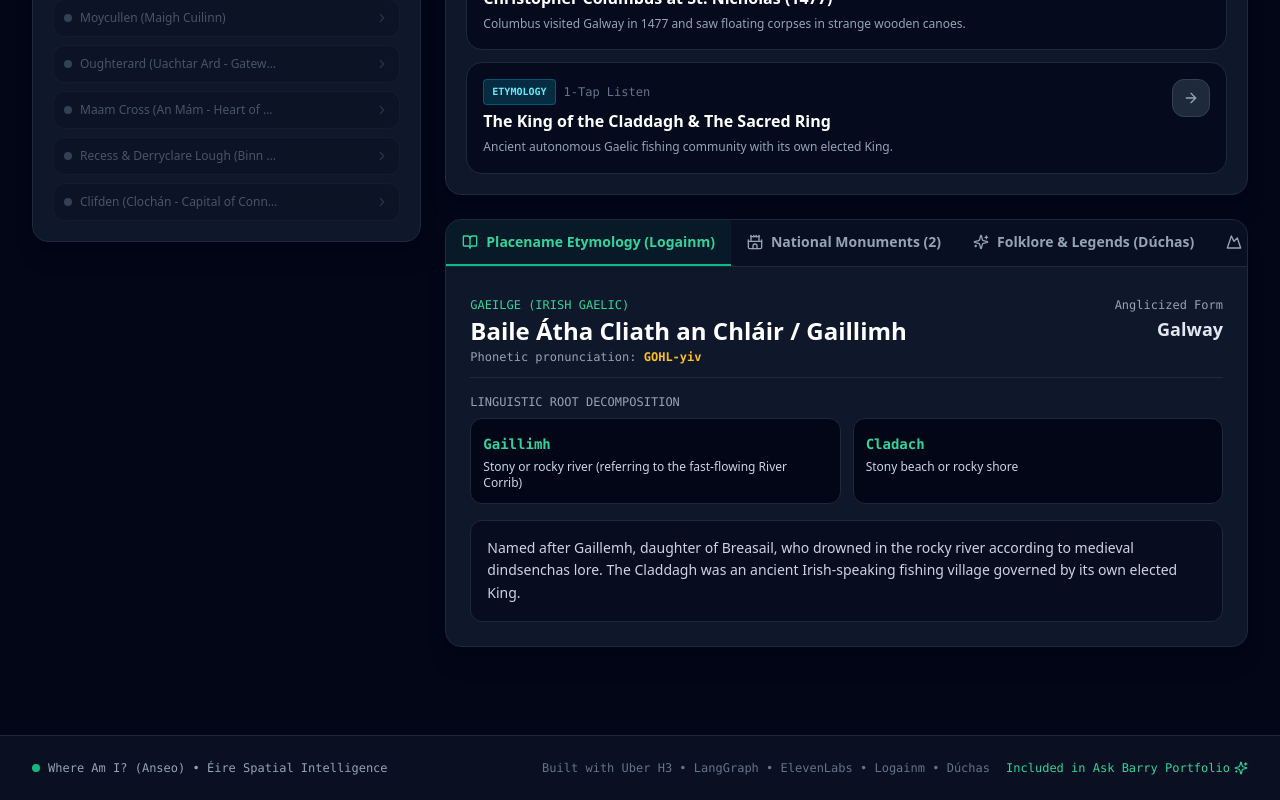
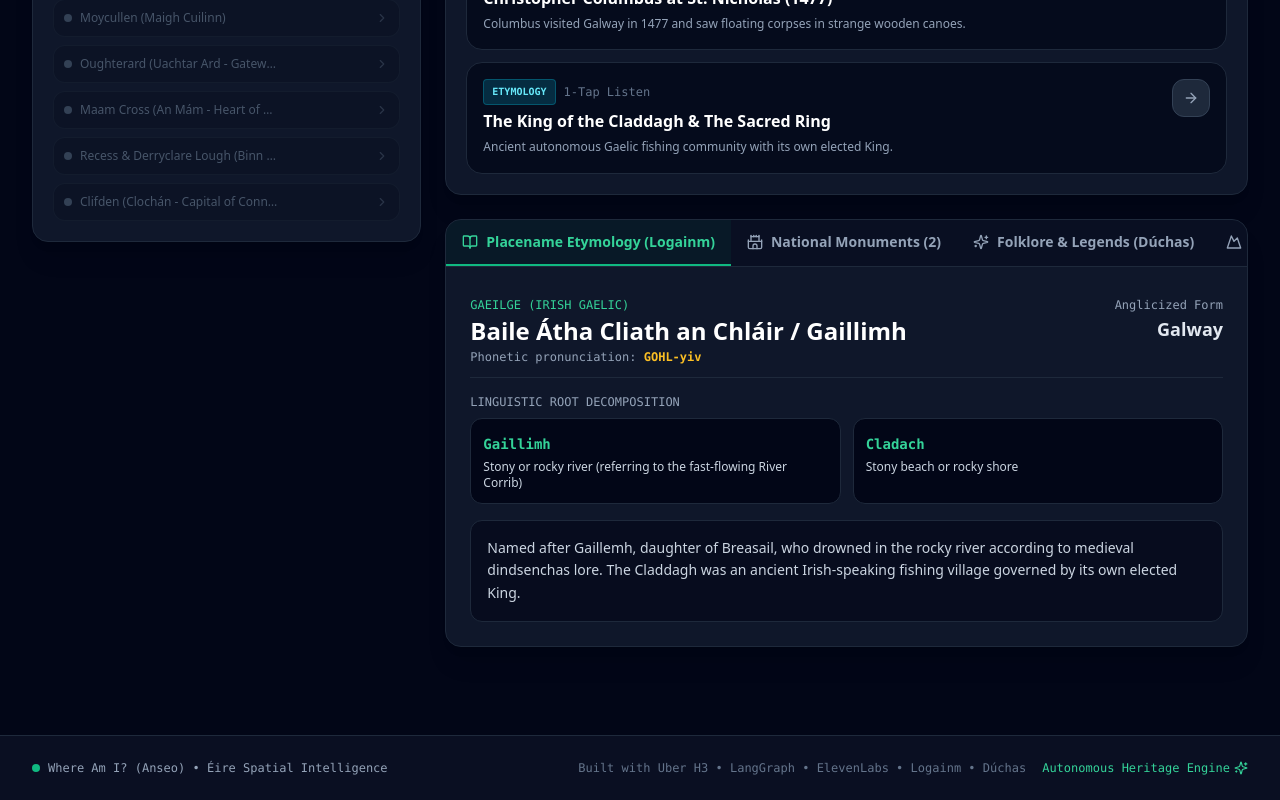
Before and after one commit to BBSISK/where-am-i, a React (Vite) app: page / in a window 1280 px wide. Shown: the part 705-1505 px from the top of the page. Built offline with nearby package versions, Linux system fonts and the light colour scheme.

Commit message:
refactor: remove any external project references, keep Where Am I strictly standalone

```diff
--- a/src/App.tsx
+++ b/src/App.tsx
@@ -251,7 +251,7 @@ export const App: React.FC = () => {
           <div className="flex items-center gap-4">
             <span className="text-slate-500">Built with Uber H3 • LangGraph • ElevenLabs • Logainm • Dúchas</span>
             <div className="flex items-center gap-1 text-emerald-400">
-              <span>Included in Ask Barry Portfolio</span>
+              <span>Autonomous Heritage Engine</span>
               <Sparkles className="w-3.5 h-3.5" />
             </div>
           </div>
--- a/src/components/TripScrapbookModal.tsx
+++ b/src/components/TripScrapbookModal.tsx
@@ -120,12 +120,12 @@ export const TripScrapbookModal: React.FC<TripScrapbookModalProps> = ({
             </button>
             <button
               onClick={() => {
-                alert('Trip Scrapbook copied to clipboard for your Ask Barry profile!');
+                navigator.clipboard?.writeText(JSON.stringify(savedThreads, null, 2)); alert('Trip Scrapbook copied to clipboard!');
               }}
               className="flex items-center gap-1.5 px-4 py-2 rounded-xl bg-emerald-600 hover:bg-emerald-500 text-white text-xs font-mono font-bold shadow-lg shadow-emerald-600/20 transition-all"
             >
               <Share2 className="w-3.5 h-3.5" />
-              <span>Export to Ask Barry</span>
+              <span>Copy Trip Summary</span>
             </button>
           </div>
         </div>
```
